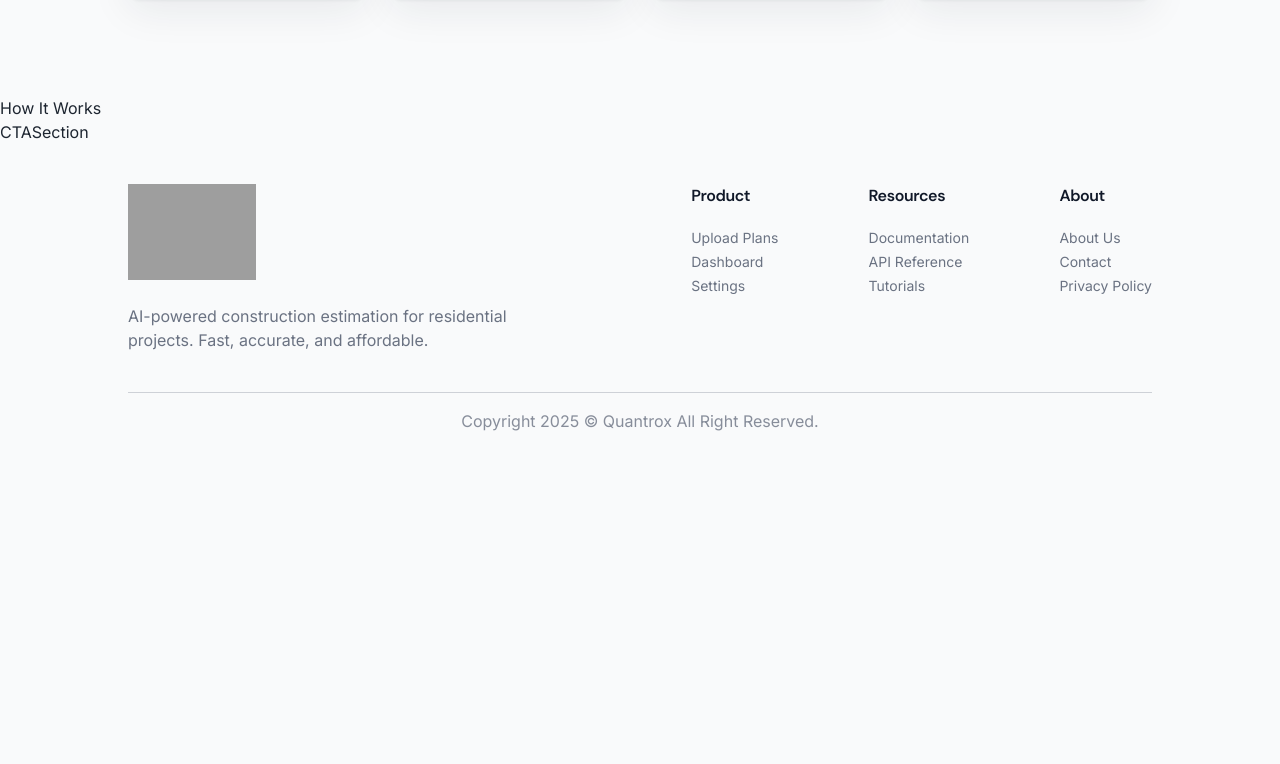
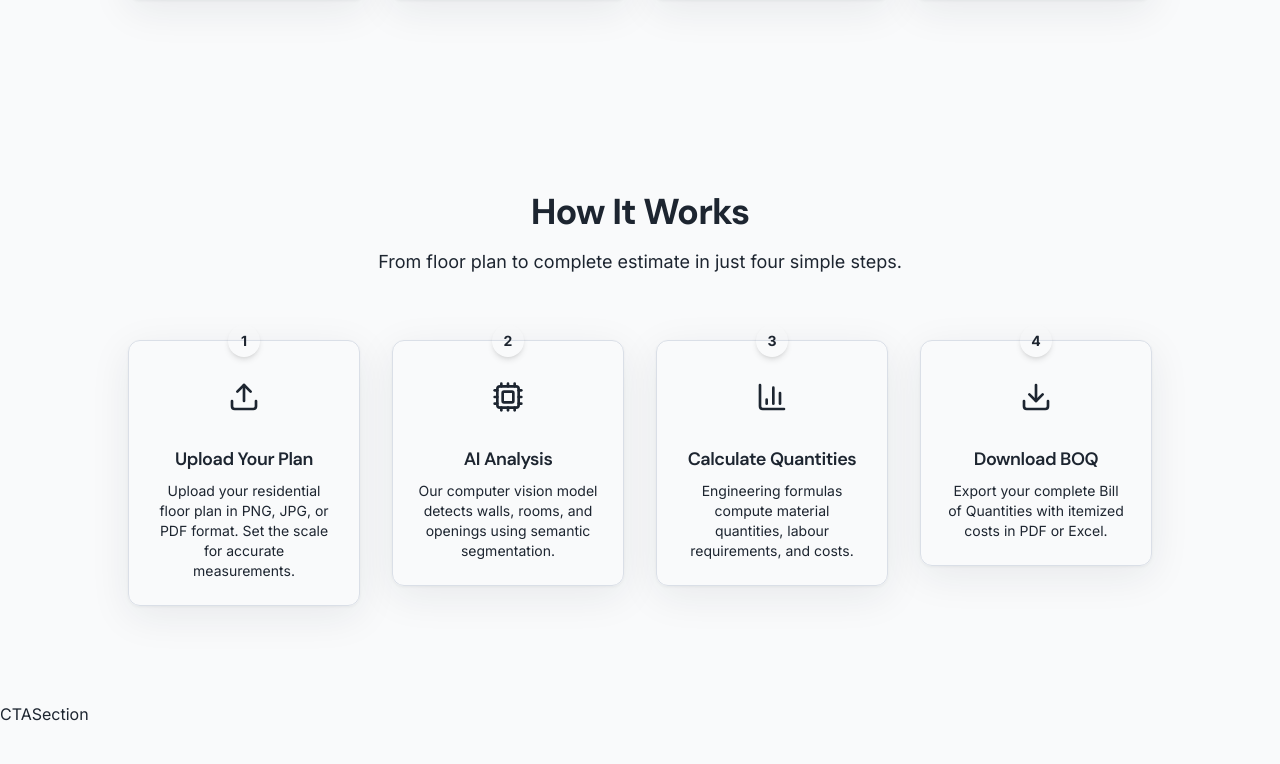
Before and after one commit to DNWijewardana/Quantrox-MERN, a React (Vite) app in the folder frontend/: page / in a window 1280 px wide. Shown: the part 1696-2460 px from the top of the page. Before the commit the page ends 2145 px from the top, so only its background shows below. Built offline with nearby package versions, Linux system fonts and the light colour scheme; grey boxes are pictures that could not be loaded.

Commit message:
Build How It Works Section component

```diff
--- a/frontend/src/components/home/HowItWorksSection.jsx
+++ b/frontend/src/components/home/HowItWorksSection.jsx
@@ -1,11 +1,94 @@
-import React from 'react'
+import React from "react";
+import { Upload, Cpu, BarChart3, Download } from "lucide-react";
 
-const HowItWorksSection = () => {
+const steps = [
+  {
+    number: "01",
+    icon: <Upload className="h-8 w-8" />,
+    title: "Upload Your Plan",
+    description:
+      "Upload your residential floor plan in PNG, JPG, or PDF format. Set the scale for accurate measurements.",
+  },
+  {
+    number: "02",
+    icon: <Cpu className="h-8 w-8" />,
+    title: "AI Analysis",
+    description:
+      "Our computer vision model detects walls, rooms, and openings using semantic segmentation.",
+  },
+  {
+    number: "03",
+    icon: <BarChart3 className="h-8 w-8" />,
+    title: "Calculate Quantities",
+    description:
+      "Engineering formulas compute material quantities, labour requirements, and costs.",
+  },
+  {
+    number: "04",
+    icon: <Download className="h-8 w-8" />,
+    title: "Download BOQ",
+    description:
+      "Export your complete Bill of Quantities with itemized costs in PDF or Excel.",
+  },
+];
+
+export function HowItWorksSection() {
   return (
-    <div>
-      How It Works
-    </div>
-  )
+    <section className="py-24 bg-secondary/30 px-6 md:px-16 lg:px-24 xl:px-32">
+      <div className="container mx-auto">
+
+        {/* Heading */}
+        <div className="text-center max-w-3xl mx-auto mb-16">
+          <h2 className="text-3xl md:text-4xl font-bold text-foreground mb-4">
+            How It Works
+          </h2>
+          <p className="text-lg text-muted-foreground">
+            From floor plan to complete estimate in just four simple steps.
+          </p>
+        </div>
+
+        <div className="relative">
+
+          {/* Connection Line (Desktop only) */}
+          <div className="hidden lg:block absolute top-24 left-[12.5%] right-[12.5%] h-0.5 bg-gradient-to-r from-accent via-primary to-accent" />
+
+          {/* Steps */}
+          <div className="grid md:grid-cols-2 lg:grid-cols-4 gap-8">
+            {steps.map((step, index) => (
+              <div key={step.number} className="relative">
+
+                {/* Card */}
+                <div className="relative z-10 p-6 rounded-xl bg-card border border-border shadow-card hover:shadow-lg transition-all duration-300 text-center group">
+
+                  {/* Step Number */}
+                  <div className="absolute -top-4 left-1/2 -translate-x-1/2 w-8 h-8 rounded-full bg-accent text-accent-foreground font-bold text-sm flex items-center justify-center shadow-md">
+                    {index + 1}
+                  </div>
+
+                  {/* Icon */}
+                  <div className="flex h-16 w-16 items-center justify-center rounded-full bg-primary/10 text-primary mx-auto mb-4 group-hover:bg-accent/20 group-hover:text-accent transition-colors">
+                    {step.icon}
+                  </div>
+
+                  {/* Title */}
+                  <h3 className="text-lg font-semibold text-foreground mb-2">
+                    {step.title}
+                  </h3>
+
+                  {/* Description */}
+                  <p className="text-sm text-muted-foreground">
+                    {step.description}
+                  </p>
+
+                </div>
+              </div>
+            ))}
+          </div>
+
+        </div>
+      </div>
+    </section>
+  );
 }
 
-export default HowItWorksSection
+export default HowItWorksSection;
```
